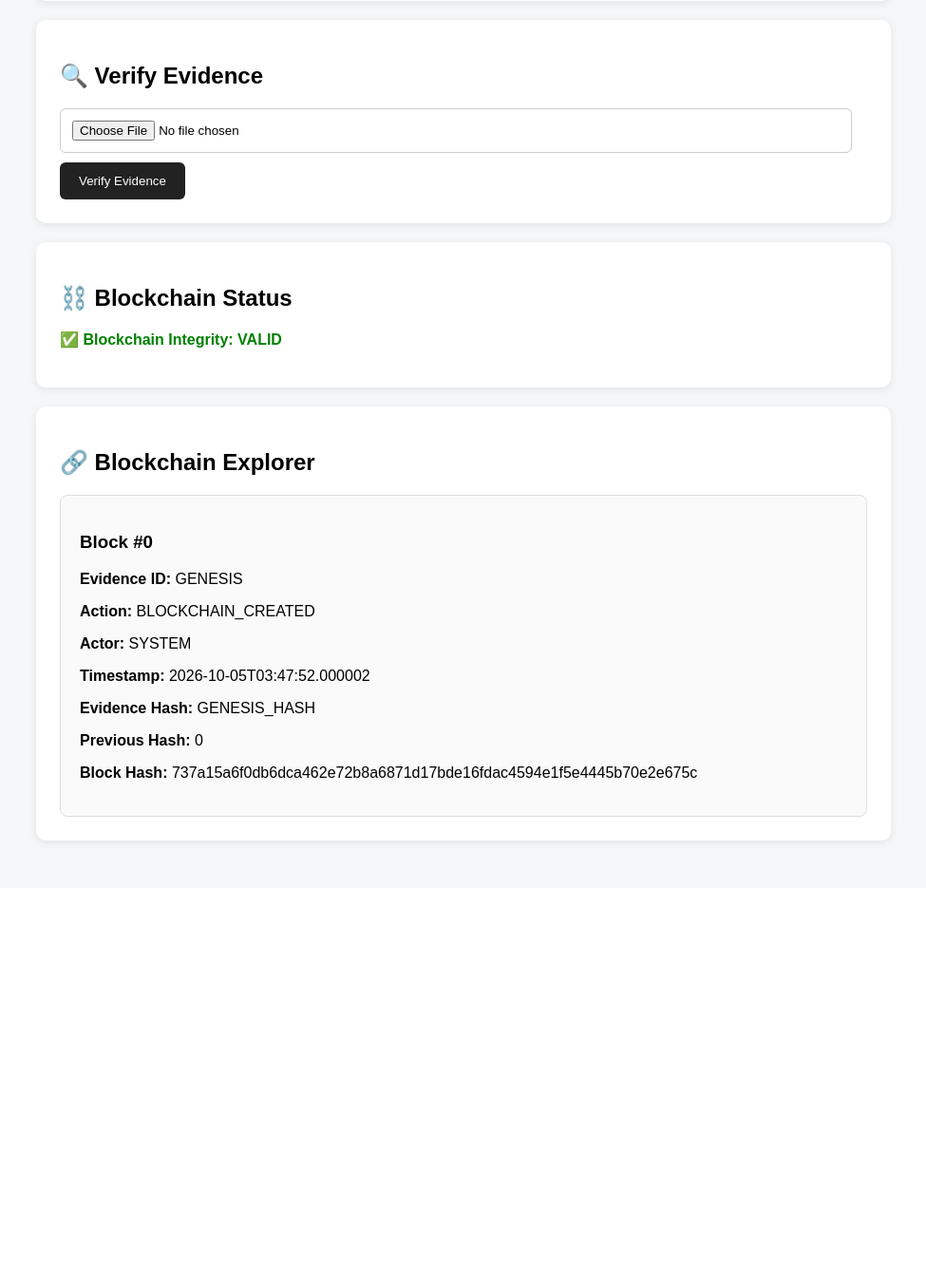
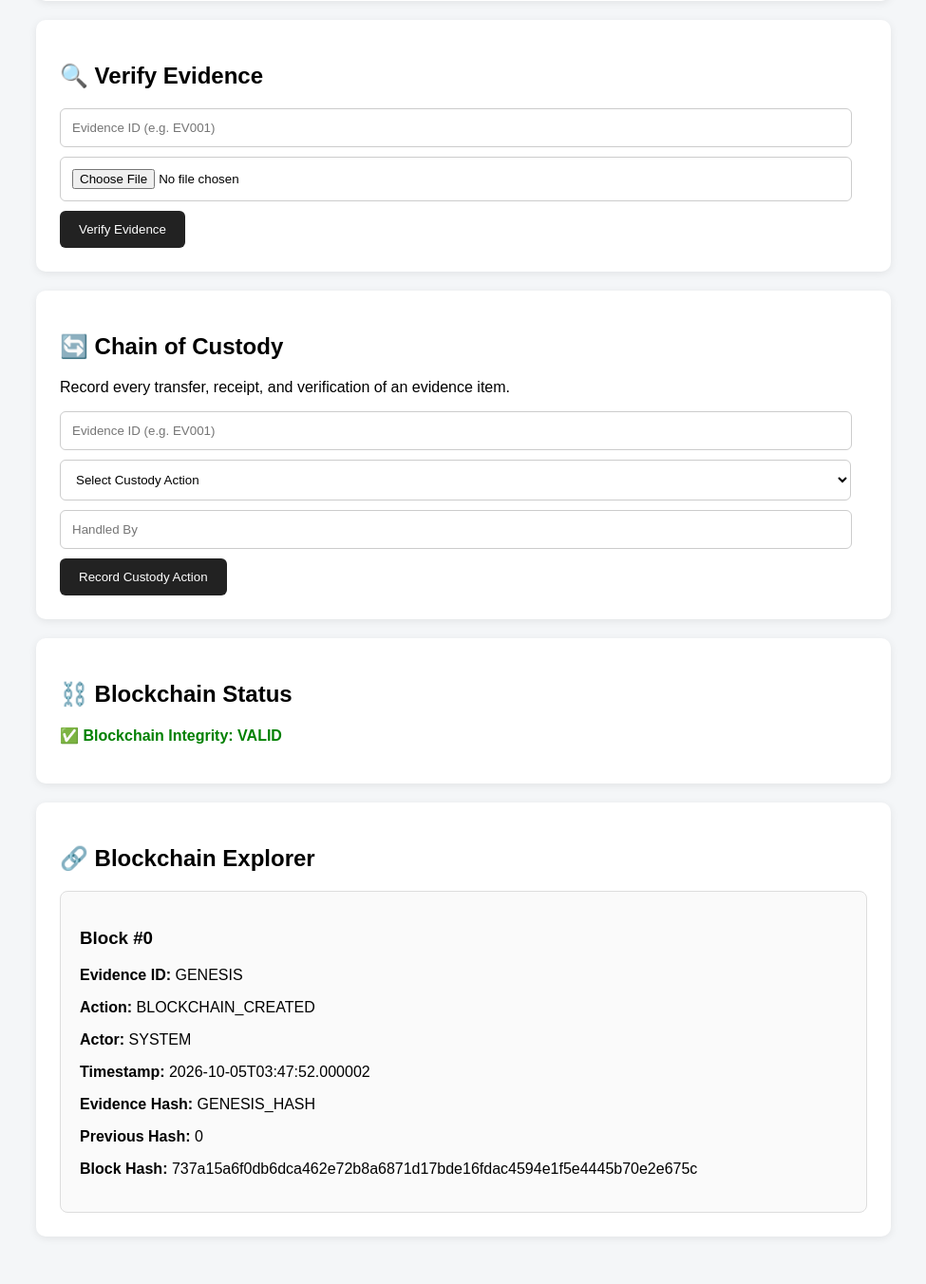
Before and after one commit to RNKIEE/EvidenceChain, a Flask app: page / in a window 1280 px wide. Shown: the part 468-1820 px from the top of the page at 95% size, without its empty margins (152-1127 px from the left). Before the commit the page ends 1361 px from the top, so only its background shows below. Run offline with Flask 3, Linux system fonts and the light colour scheme.

Commit message:
Add chain of custody and integrity validation

```diff
--- a/app.py
+++ b/app.py
@@ -8,10 +8,6 @@ from blockchain import Blockchain
 app = Flask(__name__)
 
 
-# ==================================================
-# Configuration
-# ==================================================
-
 UPLOAD_FOLDER = "uploads"
 
 os.makedirs(UPLOAD_FOLDER, exist_ok=True)
@@ -19,16 +15,8 @@ os.makedirs(UPLOAD_FOLDER, exist_ok=True)
 app.config["UPLOAD_FOLDER"] = UPLOAD_FOLDER
 
 
-# ==================================================
-# Create Blockchain
-# ==================================================
-
 blockchain = Blockchain()
 
-
-# ==================================================
-# Calculate SHA-256 File Hash
-# ==================================================
 
 def calculate_file_hash(file_path):
 
@@ -48,10 +36,6 @@ def calculate_file_hash(file_path):
     return sha256.hexdigest()
 
 
-# ==================================================
-# Home Page
-# ==================================================
-
 @app.route("/")
 def home():
 
@@ -63,28 +47,21 @@ def home():
     )
 
 
-# ==================================================
-# Register Evidence
-# ==================================================
+# -----------------------------------------
+# REGISTER EVIDENCE
+# -----------------------------------------
 
 @app.route("/register", methods=["POST"])
 def register():
 
-    evidence_id = request.form["evidence_id"]
+    evidence_id = request.form["evidence_id"].strip()
 
-    actor = request.form["actor"]
+    actor = request.form["actor"].strip()
 
     evidence_file = request.files["evidence"]
 
-
-    # Check file
     if evidence_file.filename == "":
         return redirect(url_for("home"))
-
-
-    # --------------------------------------------------
-    # Save Evidence File
-    # --------------------------------------------------
 
     filename = evidence_file.filename
 
@@ -95,17 +72,7 @@ def register():
 
     evidence_file.save(filepath)
 
-
-    # --------------------------------------------------
-    # Calculate SHA-256
-    # --------------------------------------------------
-
     file_hash = calculate_file_hash(filepath)
-
-
-    # --------------------------------------------------
-    # Add Evidence to Blockchain
-    # --------------------------------------------------
 
     blockchain.add_block(
         evidence_id=evidence_id,
@@ -114,28 +81,22 @@ def register():
         evidence_hash=file_hash
     )
 
-
     return redirect(url_for("home"))
 
 
-# ==================================================
-# Verify Evidence
-# ==================================================
+# -----------------------------------------
+# VERIFY EVIDENCE
+# -----------------------------------------
 
 @app.route("/verify", methods=["POST"])
 def verify():
 
+    evidence_id = request.form["evidence_id"].strip()
+
     evidence_file = request.files["evidence"]
 
-
-    # Check file
     if evidence_file.filename == "":
         return redirect(url_for("home"))
-
-
-    # --------------------------------------------------
-    # Save Temporary File
-    # --------------------------------------------------
 
     temp_filename = "verification_" + evidence_file.filename
 
@@ -146,63 +107,63 @@ def verify():
 
     evidence_file.save(temp_path)
 
-
-    # --------------------------------------------------
-    # Calculate Uploaded File Hash
-    # --------------------------------------------------
-
     uploaded_hash = calculate_file_hash(temp_path)
 
-
-    # Delete temporary file
     os.remove(temp_path)
-
-
-    # --------------------------------------------------
-    # Search Blockchain
-    # --------------------------------------------------
 
     matched_block = None
 
     for block in blockchain.chain:
 
-        if block.evidence_hash == uploaded_hash:
+        if (
+            block.evidence_id == evidence_id
+            and block.action == "REGISTERED"
+        ):
 
             matched_block = block
 
             break
 
-
-    # --------------------------------------------------
-    # Verification Result
-    # --------------------------------------------------
-
     if matched_block:
 
-        result = {
+        if matched_block.evidence_hash == uploaded_hash:
 
-            "status": "VALID",
+            result = {
 
-            "message":
-            "Evidence is authentic. File content matches the blockchain record.",
+                "status": "VALID",
 
-            "block": matched_block
+                "message":
+                "Evidence is authentic. File content matches the blockchain record.",
 
-        }
+                "block": matched_block
+
+            }
+
+        else:
+
+            result = {
+
+                "status": "TAMPERED",
+
+                "message":
+                "Evidence ID exists, but the uploaded file has been modified.",
+
+                "block": matched_block
+
+            }
 
     else:
 
         result = {
 
-            "status": "TAMPERED",
+            "status": "NOT_FOUND",
 
             "message":
-            "Evidence does not match any registered blockchain record.",
+            "No blockchain record was found for this Evidence ID.",
 
             "block": None
 
         }
-
 
     return render_template(
 
@@ -217,9 +178,92 @@ def verify():
     )
 
 
-# ==================================================
-# Validate Blockchain
-# ==================================================
+# -----------------------------------------
+# CHAIN OF CUSTODY
+# -----------------------------------------
+
+@app.route("/custody", methods=["POST"])
+def custody():
+
+    evidence_id = request.form["evidence_id"].strip()
+
+    action = request.form["action"].strip()
+
+    actor = request.form["actor"].strip()
+
+    allowed_actions = [
+        "TRANSFERRED",
+        "RECEIVED",
+        "VERIFIED"
+    ]
+
+    if action not in allowed_actions:
+
+        return redirect(url_for("home"))
+
+    evidence_exists = False
+
+    for block in blockchain.chain:
+
+        if (
+            block.evidence_id == evidence_id
+            and block.action == "REGISTERED"
+        ):
+
+            evidence_exists = True
+            break
+
+    if not evidence_exists:
+
+        result = {
+
+            "status": "NOT_FOUND",
+
+            "message":
+            "No registered evidence was found for this Evidence ID.",
+
+            "block": None
+
+        }
+
+        return render_template(
+
+            "index.html",
+
+            chain=blockchain.chain,
+
+            valid=blockchain.is_valid(),
+
+            result=result
+
+        )
+
+    latest_evidence_hash = None
+
+    for block in blockchain.chain:
+
+        if block.evidence_id == evidence_id:
+
+            latest_evidence_hash = block.evidence_hash
+
+    blockchain.add_block(
+
+        evidence_id=evidence_id,
+
+        action=action,
+
+        actor=actor,
+
+        evidence_hash=latest_evidence_hash
+
+    )
+
+    return redirect(url_for("home"))
+
+
+# -----------------------------------------
+# BLOCKCHAIN VALIDATION
+# -----------------------------------------
 
 @app.route("/validate")
 def validate():
@@ -237,9 +281,9 @@ def validate():
     )
 
 
-# ==================================================
-# Start Application
-# ==================================================
+# -----------------------------------------
+# RUN APPLICATION
+# -----------------------------------------
 
 if __name__ == "__main__":
 
@@ -247,20 +291,17 @@ if __name__ == "__main__":
 
     from threading import Timer
 
-
     def open_browser():
 
         webbrowser.open_new(
             "http://127.0.0.1:5000"
         )
 
-
     Timer(
         1,
         open_browser
     ).start()
 
-
     app.run(
         debug=True,
         use_reloader=False
--- a/static/style.css
+++ b/static/style.css
@@ -82,3 +82,14 @@ button {
 .tampered {
     background: #ffe8e8;
 }
+
+
+select {
+    display: block;
+    width: 98%;
+    padding: 12px;
+    margin: 10px 0;
+    border: 1px solid #ccc;
+    border-radius: 6px;
+    background: white;
+}
--- a/templates/index.html
+++ b/templates/index.html
@@ -78,6 +78,13 @@
         >
 
             <input
+                type="text"
+                name="evidence_id"
+                placeholder="Evidence ID (e.g. EV001)"
+                required
+            >
+
+            <input
                 type="file"
                 name="evidence"
                 required
@@ -92,13 +99,79 @@
     </div>
 
 
+    <!-- Chain of Custody -->
+
+    <div class="card">
+
+        <h2>🔄 Chain of Custody</h2>
+
+        <p>
+            Record every transfer, receipt, and verification
+            of an evidence item.
+        </p>
+
+        <form
+            action="/custody"
+            method="POST"
+        >
+
+            <input
+                type="text"
+                name="evidence_id"
+                placeholder="Evidence ID (e.g. EV001)"
+                required
+            >
+
+            <select
+                name="action"
+                required
+            >
+
+                <option value="">
+                    Select Custody Action
+                </option>
+
+                <option value="TRANSFERRED">
+                    Transferred
+                </option>
+
+                <option value="RECEIVED">
+                    Received
+                </option>
+
+                <option value="VERIFIED">
+                    Verified
+                </option>
+
+            </select>
+
+            <input
+                type="text"
+                name="actor"
+                placeholder="Handled By"
+                required
+            >
+
+            <button type="submit">
+                Record Custody Action
+            </button>
+
+        </form>
+
+    </div>
+
+
+    <!-- Verification Result -->
+
     {% if result %}
 
     <div class="result
         {% if result.status == 'VALID' %}
             valid
+        {% elif result.status == 'TAMPERED' %}
+            tampered
         {% else %}
-            tampered
+            not-found
         {% endif %}
     ">
 
@@ -106,13 +179,33 @@
 
             <h2>✅ Evidence Verified</h2>
 
-        {% else %}
+        {% elif result.status == "TAMPERED" %}
 
             <h2>🚨 Evidence Integrity Failed</h2>
 
+        {% else %}
+
+            <h2>❓ Evidence Not Found</h2>
+
         {% endif %}
 
-        <p>{{ result.message }}</p>
+        <p>
+            {{ result.message }}
+        </p>
+
+        {% if result.block %}
+
+        <p>
+            <strong>Evidence ID:</strong>
+            {{ result.block.evidence_id }}
+        </p>
+
+        <p>
+            <strong>Registered Hash:</strong>
+            {{ result.block.evidence_hash }}
+        </p>
+
+        {% endif %}
 
     </div>
 
@@ -152,7 +245,9 @@
 
         <div class="block">
 
-            <h3>Block #{{ block.index }}</h3>
+            <h3>
+                Block #{{ block.index }}
+            </h3>
 
             <p>
                 <strong>Evidence ID:</strong>
```
Also changed, not shown: 1 other file.
